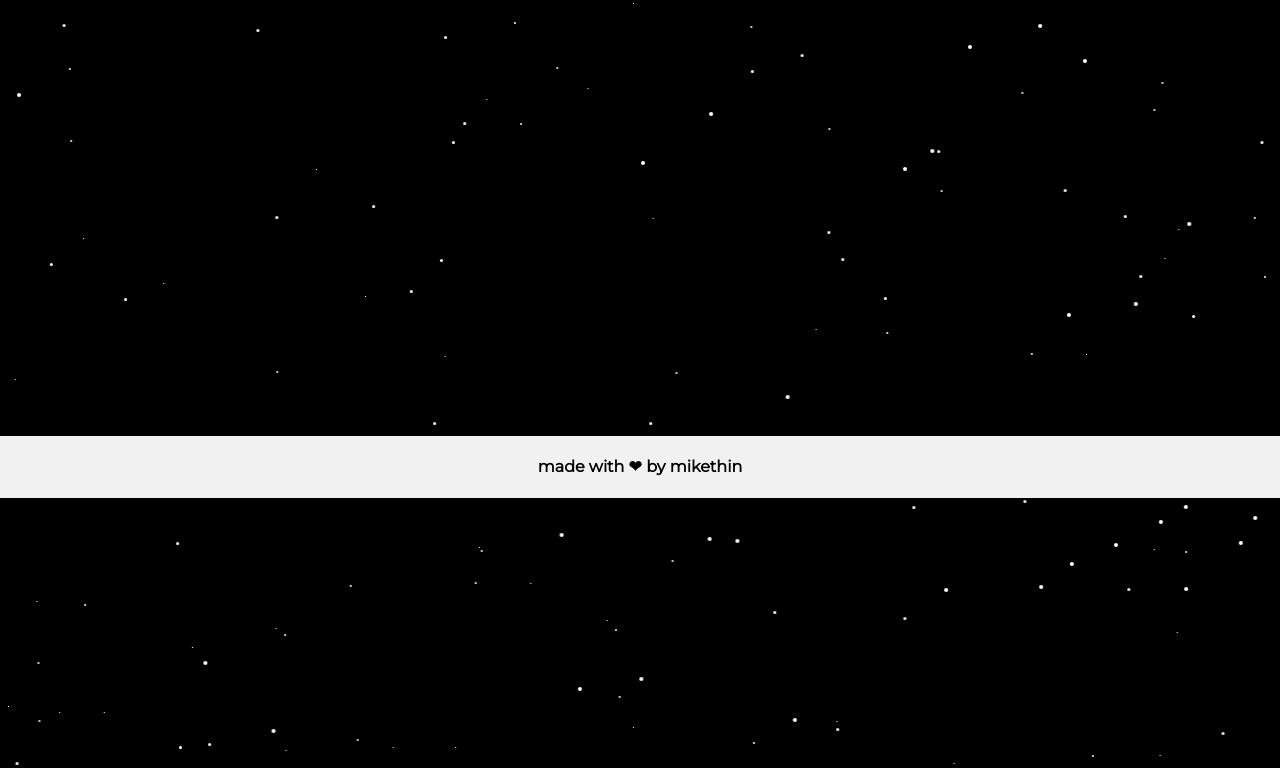
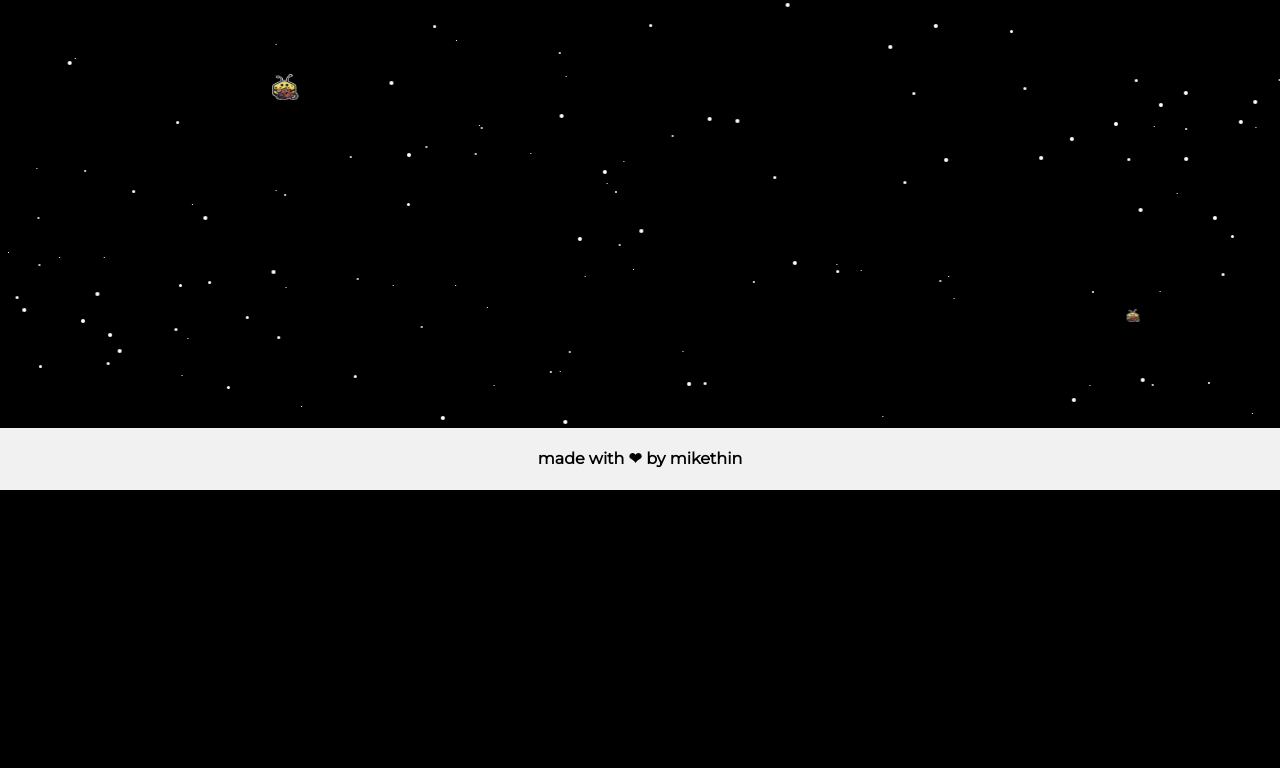
Before and after one commit to mikethiin/mikethiin.github.io, a website: page dist/index.html in a window 1280 px wide. Shown: the part 1572-2340 px from the top of the page. After the commit the page ends 2062 px from the top, so only its background shows below. Drawn offline with Linux system fonts and the light colour scheme.

Commit message:
biene background!

```diff
--- a/dist/index.html
+++ b/dist/index.html
@@ -2,7 +2,6 @@
 <html>
   <head>
     <link href='https://fonts.googleapis.com/css?family=Montserrat' rel='stylesheet'>
-    <script src="../components/web-animations-js/web-animations.min.js"></script>
     <link href='style.css' type="text/css" rel="stylesheet">
   <head>
   <div id="universe">
--- a/dist/script.js
+++ b/dist/script.js
@@ -1,5 +1,5 @@
 var layerCount = 4; //Capas de estrellas
-var starCount = 500; //Numero de estrellas
+var starCount = 700; //Numero de estrellas
 var maxTime = 31;
 var universe = document.getElementById('universe');
 var w = window;
@@ -7,13 +7,19 @@ var d = document;
 var e = d.documentElement;
 var g = d.getElementsByTagName('body')[0];
 var width = w.innerWidth || e.clientWidth || g.clientWidth;
-var height = 2500; //w.innerHeight|| e.clientHeight|| g.clientHeight;
+var height = Math.floor((w.innerHeight || e.clientHeight)/100 * 250);
+console.log(height);
 for (var i = 0; i < starCount; ++i) {
   var ypos = Math.round(Math.random() * height);
-  var star = document.createElement('div');
   var speed = 1000 * (Math.random() * maxTime + 1);
-  star.setAttribute('class', 'star' + (3 - Math.floor((speed / 1000) / 8)));
-  star.style.backgroundColor = 'white';
+  if(i < 3){
+    var star = document.createElement('div');
+    star.setAttribute('class','starBiene' + i);
+  }else{
+    var star = document.createElement('div');
+    star.setAttribute('class', 'star' + (3 - Math.floor((speed / 1000) / 8)));
+    star.style.backgroundColor = 'white';
+  }
   universe.appendChild(star);
   star.animate([{transform: 'translate3d(' + width + 'px, ' + ypos + 'px, 0)'},
               {transform: 'translate3d(-' + Math.random() * 256 + 'px, ' + ypos + 'px, 0)'}],
--- a/dist/style.css
+++ b/dist/style.css
@@ -10,7 +10,7 @@ body{
 
 footer{
   position: absolute;
-  top: 251vh;
+  top: 250vh;
   left: 0;
   right: 0;
   background: #f1f1f1;
@@ -116,7 +116,7 @@ p{
 }
 
 #universe{
-  height: 250vh;
+
 }
 
 /*------CLASES-------*/
@@ -182,3 +182,30 @@ p{
   opacity: 1;
   position: absolute;
 }
+
+.starBiene0 {
+  background-image: url('Images/biene.png');
+  background-size: 1vw 1vw;
+  height: 1vw;
+  width: 1vw;
+  opacity: 1;
+  position: absolute;
+}
+
+.starBiene1 {
+  background-image: url('Images/biene.png');
+  background-size: 2vw 2vw;
+  height: 2vw;
+  width: 2vw;
+  opacity: 1;
+  position: absolute;
+}
+
+.starBiene2 {
+  background-image: url('Images/biene.png');
+  background-size: 3vw 3vw;
+  height: 3vw;
+  width: 3vw;
+  opacity: 1;
+  position: absolute;
+}
```
Also changed, not shown: dist/Images/biene.png (added).
